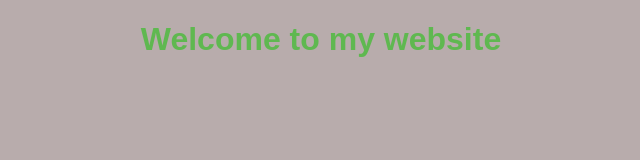
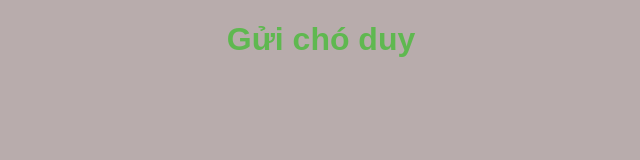
Before and after one commit to duyan77/web-server-nodejs, a website: page public/index.html in a window 1280 px wide. Shown: the whole page, without its empty margins (319-959 px from the left). Drawn offline with Linux system fonts and the light colour scheme.

Commit message:
config index.html

```diff
--- a/public/index.html
+++ b/public/index.html
@@ -20,6 +20,6 @@
     </style>
   </head>
   <body>
-    <h1>Welcome to my website</h1>
+    <h1>Gửi chó duy</h1>
   </body>
 </html>
```
